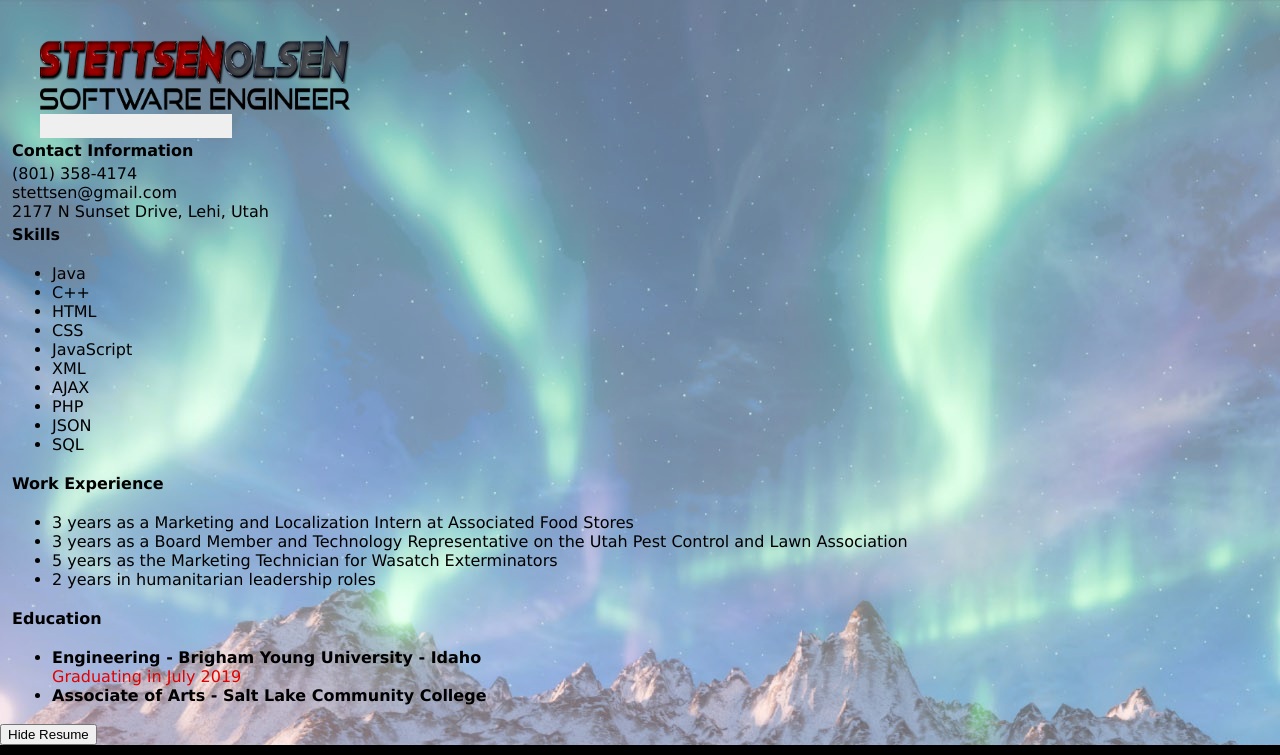
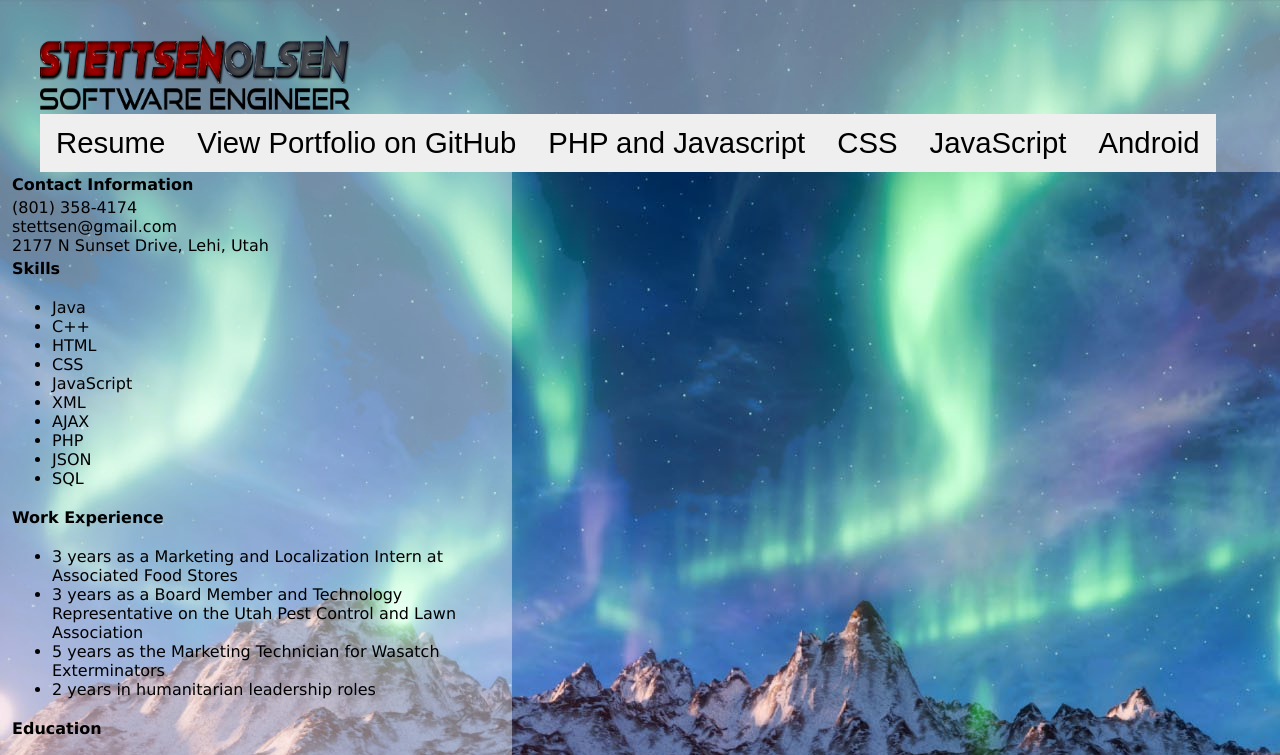
Before and after one commit to blitzolsen/Stettsen-Olsen-Website, a plain HTML site: page index.html in a window 1280 px wide. Both pictures are taken after a click on the button "Resume". Shown: the top 755 px of the page. Drawn offline with Linux system fonts and the light colour scheme.

Commit message:
readajust2

```diff
--- a/stettsenolsenhome.css
+++ b/stettsenolsenhome.css
@@ -129,14 +129,7 @@ body {
     }
 }
 @media screen and (max-width: 1500px) {
-    .tabs {
-        font-size: inherit;
-        position: relative;
-    }
-    .navigation {
-        position: relative;
-    }
     #resume {
-        max-width: 100%;
+        max-width: 40%;
     }
 }
```
